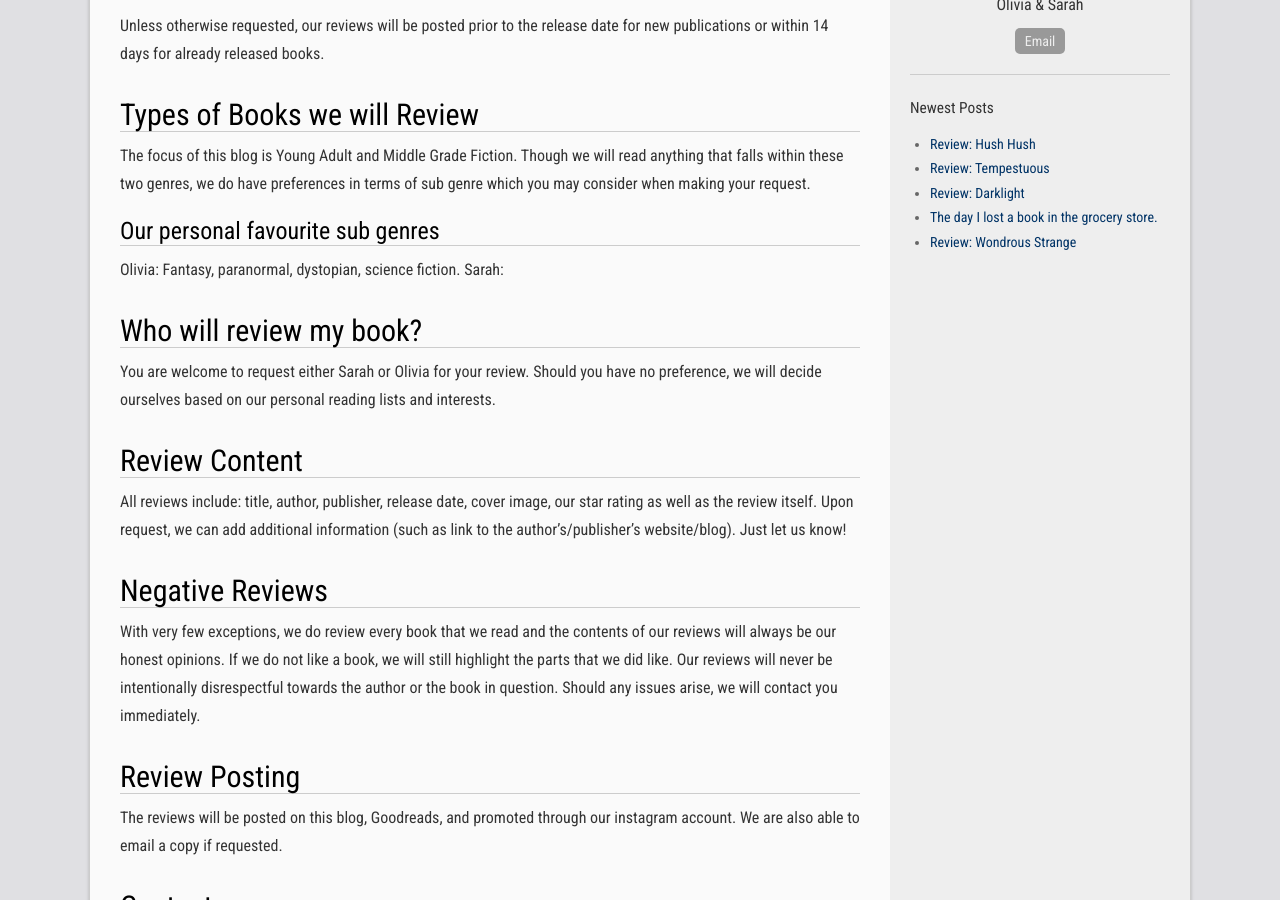
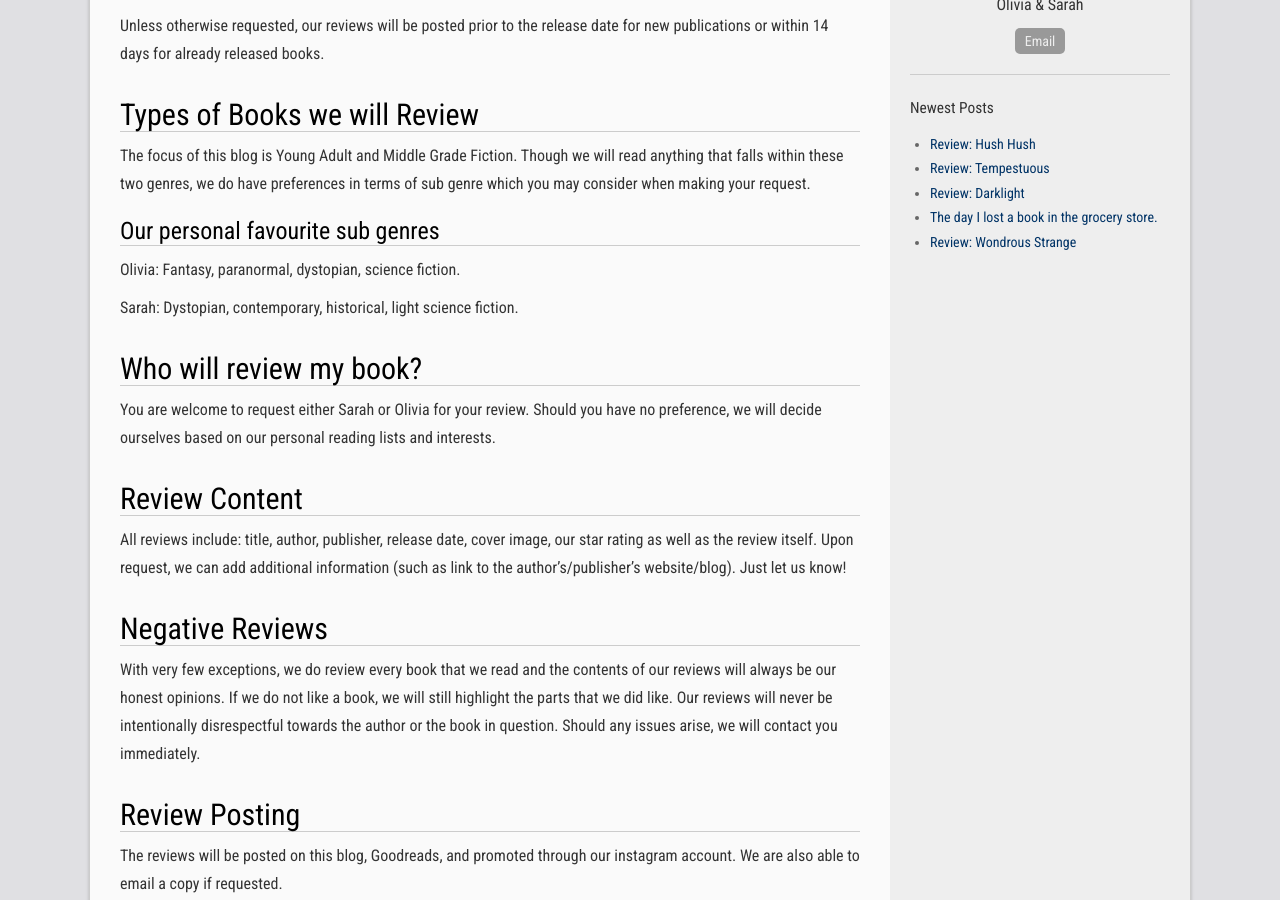
Before and after one commit to dreamteamreads/dreamteamreads.github.io, a Jekyll site: the page built from requests.md, in a window 1280 px wide and 900 px high, scrolled down 539 px. Built offline with Jekyll 4.4.1, drawn with Linux system fonts in a browser that asks for light colours; comment, search, counter and statistics services are not loaded.

Commit message:
Added Sarah's favourite book styles

```diff
--- a/requests.md
+++ b/requests.md
@@ -14,7 +14,8 @@ The focus of this blog is Young Adult and Middle Grade Fiction. Though we will r
 
 ### Our personal favourite sub genres
 Olivia: Fantasy, paranormal, dystopian, science fiction.
-Sarah:
+
+Sarah: Dystopian, contemporary, historical, light science fiction.
 
 ## Who will review my book?
 You are welcome to request either Sarah or Olivia for your review. Should you have no preference, we will decide ourselves based on our personal reading lists and interests.
```
